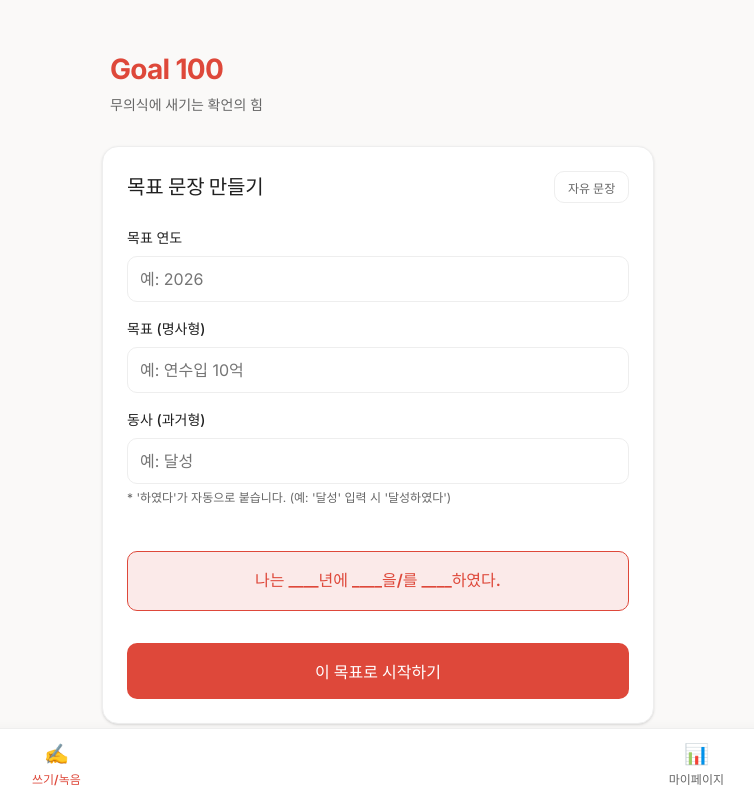
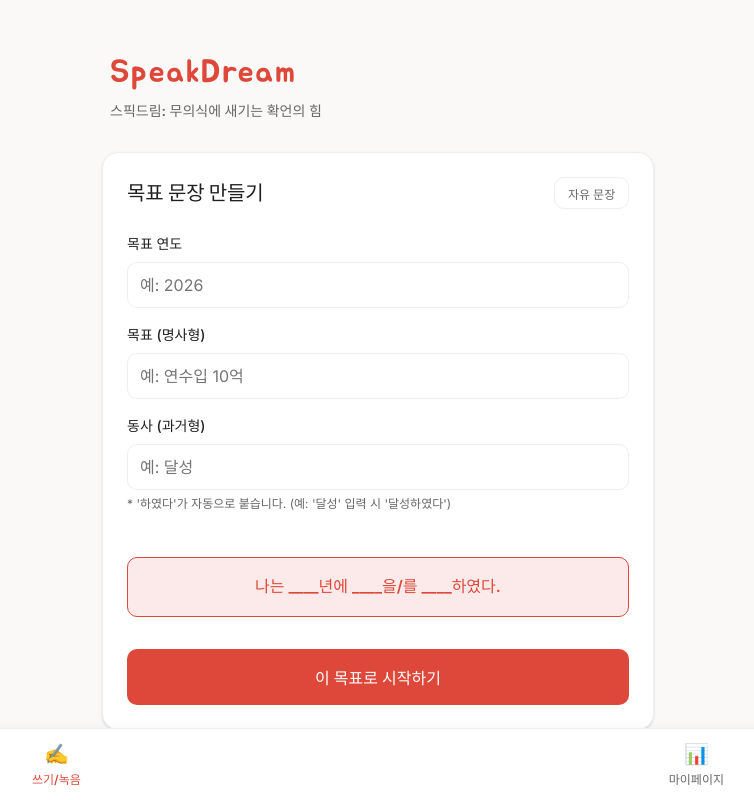
Before and after one commit to ddidddong/speak_dream, a React (Vite) app: page / in a window 1280 px wide. Both pictures are taken after a click on the button "지금 시작하기". Shown: the top 800 px of the page, without its empty margins (262-1016 px from the left). Built offline with nearby package versions, Linux system fonts and the light colour scheme.

Commit message:
Rebrand to SpeakDream with Jua font

```diff
--- a/src/App.jsx
+++ b/src/App.jsx
@@ -21,11 +21,17 @@ function App() {
   return (
     <div className="container" style={{ animation: 'fadeIn 0.5s ease-out' }}>
       <header style={{ padding: '2rem 1rem 1rem 1rem', display: 'flex', flexDirection: 'column', alignItems: 'flex-start' }}>
-        <h1 style={{ fontSize: '1.75rem', fontWeight: 800, color: 'var(--accent)', letterSpacing: '-0.025em' }}>
-          Goal 100
+        <h1 style={{
+          fontSize: '2rem',
+          fontWeight: 400,
+          color: 'var(--accent)',
+          fontFamily: 'var(--font-brand)',
+          letterSpacing: '0.05em'
+        }}>
+          SpeakDream
         </h1>
-        <p style={{ marginTop: '0.25rem', fontWeight: 500, fontSize: '0.875rem' }}>
-          무의식에 새기는 확언의 힘
+        <p style={{ marginTop: '0.25rem', fontWeight: 600, fontSize: '0.875rem' }}>
+          스픽드림: 무의식에 새기는 확언의 힘
         </p>
       </header>
 
@@ -106,7 +112,7 @@ function App() {
       </nav>
 
       <footer style={{ marginTop: '3rem', padding: '2rem 1rem', textAlign: 'center', opacity: 0.5 }}>
-        <p style={{ fontSize: '0.75rem' }}>© 2026 Goal 100. Always keep going.</p>
+        <p style={{ fontSize: '0.75rem' }}>© 2026 SpeakDream. Always keep going.</p>
       </footer>
 
       <style>{`
--- a/src/components/LandingPage.jsx
+++ b/src/components/LandingPage.jsx
@@ -13,10 +13,10 @@ export default function LandingPage({ onStart }) {
       textAlign: 'center',
       animation: 'fadeIn 0.8s ease-out'
     }}>
-      <div style={{ maxWidth: '400px', width: '100%', marginBottom: '3rem' }}>
+      <div style={{ maxWidth: '400px', width: '100%', marginBottom: '2rem' }}>
         <img
           src="./landing-hero.png"
-          alt="Goal 100 Hero"
+          alt="SpeakDream Hero"
           style={{
             width: '100%',
             height: 'auto',
@@ -27,14 +27,16 @@ export default function LandingPage({ onStart }) {
       </div>
 
       <h1 style={{
-        fontSize: '2rem',
+        fontSize: '2.5rem',
         lineHeight: 1.2,
         marginBottom: '1rem',
         wordBreak: 'keep-all',
-        color: 'var(--text-primary)'
+        color: 'var(--text-primary)',
+        fontFamily: 'var(--font-brand)',
+        fontWeight: 400
       }}>
-        무의식에 목표를 새기는<br/>
-        <span style={{ color: 'var(--accent)' }}>가장 확실한 방법</span>
+        SpeakDream<br/>
+        <span style={{ fontSize: '1.5rem', color: 'var(--accent)', display: 'block', marginTop: '0.5rem' }}>스픽드림: 꿈을 현실로</span>
       </h1>
 
       <p style={{
--- a/src/index.css
+++ b/src/index.css
@@ -1,7 +1,8 @@
-@import url('https://fonts.googleapis.com/css2?family=Inter:wght@400;500;600;700&display=swap');
+@import url('https://fonts.googleapis.com/css2?family=Inter:wght@400;500;600;700&family=Jua&display=swap');
 
 :root {
   --font-sans: 'Inter', system-ui, -apple-system, sans-serif;
+  --font-brand: 'Jua', sans-serif;
 
   --bg-primary: #ffffff;
   --bg-secondary: #faf9f8;
```
